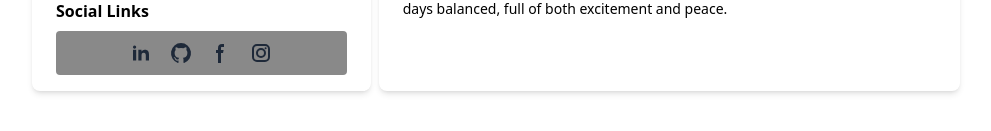
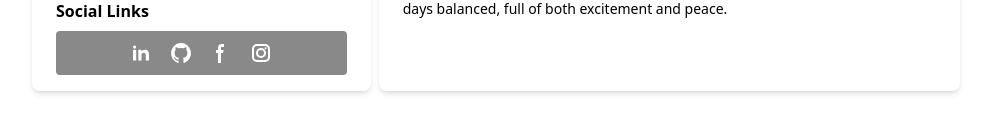
Before and after one commit to zhenllyalvarez/info-zhenllyalvarez, a plain HTML site: page index.html in a window 1280 px wide. Shown: the part 1645-1776 px from the top of the page, without its empty margins (144-1135 px from the left). Drawn offline with nearby package versions, Linux system fonts and the light colour scheme; a script that the page names is missing.

Commit message:
little fix

```diff
--- a/index.html
+++ b/index.html
@@ -281,23 +281,23 @@
                         <h3 class="font-semibold mb-2">Social Links</h3>
                         <div class="proj py-0.5 px-2 rounded flex justify-center">
                             <a href="https://www.linkedin.com/in/zhenlly-alvarez/" class="p-2">
-                                <svg class="w-6 h-6 text-gray-800 dark:text-white" xmlns="http://www.w3.org/2000/svg" fill="currentColor" viewBox="0 0 24 24">
+                                <svg class="w-6 h-6" xmlns="http://www.w3.org/2000/svg" fill="currentColor" viewBox="0 0 24 24">
                                     <path fill-rule="evenodd" d="M12.51 8.796v1.697a3.738 3.738 0 0 1 3.288-1.684c3.455 0 4.202 2.16 4.202 4.97V19.5h-3.2v-5.072c0-1.21-.244-2.766-2.128-2.766-1.827 0-2.139 1.317-2.139 2.676V19.5h-3.19V8.796h3.168ZM7.2 6.106a1.61 1.61 0 0 1-.988 1.483 1.595 1.595 0 0 1-1.743-.348A1.607 1.607 0 0 1 5.6 4.5a1.601 1.601 0 0 1 1.6 1.606Z" clip-rule="evenodd"/>
                                     <path d="M7.2 8.809H4V19.5h3.2V8.809Z"/>
                                 </svg>
                             </a>
                             <a href="https://github.com/zhenllyalvarez" class="p-2">
-                                <svg class="w-6 h-6 text-gray-800 dark:text-white" xmlns="http://www.w3.org/2000/svg" fill="currentColor" viewBox="0 0 24 24">
+                                <svg class="w-6 h-6" xmlns="http://www.w3.org/2000/svg" fill="currentColor" viewBox="0 0 24 24">
                                     <path fill-rule="evenodd" d="M12.006 2a9.847 9.847 0 0 0-6.484 2.44 10.32 10.32 0 0 0-3.393 6.17 10.48 10.48 0 0 0 1.317 6.955 10.045 10.045 0 0 0 5.4 4.418c.504.095.683-.223.683-.494 0-.245-.01-1.052-.014-1.908-2.78.62-3.366-1.21-3.366-1.21a2.711 2.711 0 0 0-1.11-1.5c-.907-.637.07-.621.07-.621.317.044.62.163.885.346.266.183.487.426.647.71.135.253.318.476.538.655a2.079 2.079 0 0 0 2.37.196c.045-.52.27-1.006.635-1.37-2.219-.259-4.554-1.138-4.554-5.07a4.022 4.022 0 0 1 1.031-2.75 3.77 3.77 0 0 1 .096-2.713s.839-.275 2.749 1.05a9.26 9.26 0 0 1 5.004 0c1.906-1.325 2.74-1.05 2.74-1.05.37.858.406 1.828.101 2.713a4.017 4.017 0 0 1 1.029 2.75c0 3.939-2.339 4.805-4.564 5.058a2.471 2.471 0 0 1 .679 1.897c0 1.372-.012 2.477-.012 2.814 0 .272.18.592.687.492a10.05 10.05 0 0 0 5.388-4.421 10.473 10.473 0 0 0 1.313-6.948 10.32 10.32 0 0 0-3.39-6.165A9.847 9.847 0 0 0 12.007 2Z" clip-rule="evenodd"/>
                                 </svg>
                             </a>
                             <a class="p-2" href="https://www.facebook.com/john.zhenlly.56">
-                                <svg class="w-6 h-6 text-gray-800 dark:text-white" aria-hidden="true" xmlns="http://www.w3.org/2000/svg" width="24" height="24" fill="currentColor" viewBox="0 0 24 24">
+                                <svg class="w-6 h-6" aria-hidden="true" xmlns="http://www.w3.org/2000/svg" width="24" height="24" fill="currentColor" viewBox="0 0 24 24">
                                     <path fill-rule="evenodd" d="M13.135 6H15V3h-1.865a4.147 4.147 0 0 0-4.142 4.142V9H7v3h2v9.938h3V12h2.021l.592-3H12V6.591A.6.6 0 0 1 12.592 6h.543Z" clip-rule="evenodd"/>
                                 </svg>
                             </a>
                             <a class="p-2" href="https://www.instagram.com/zhenllyalvarez/">
-                                <svg class="w-6 h-6 text-gray-800 dark:text-white" aria-hidden="true" xmlns="http://www.w3.org/2000/svg" width="24" height="24" fill="none" viewBox="0 0 24 24">
+                                <svg class="w-6 h-6" aria-hidden="true" xmlns="http://www.w3.org/2000/svg" width="24" height="24" fill="none" viewBox="0 0 24 24">
                                     <path fill="currentColor" fill-rule="evenodd" d="M3 8a5 5 0 0 1 5-5h8a5 5 0 0 1 5 5v8a5 5 0 0 1-5 5H8a5 5 0 0 1-5-5V8Zm5-3a3 3 0 0 0-3 3v8a3 3 0 0 0 3 3h8a3 3 0 0 0 3-3V8a3 3 0 0 0-3-3H8Zm7.597 2.214a1 1 0 0 1 1-1h.01a1 1 0 1 1 0 2h-.01a1 1 0 0 1-1-1ZM12 9a3 3 0 1 0 0 6 3 3 0 0 0 0-6Zm-5 3a5 5 0 1 1 10 0 5 5 0 0 1-10 0Z" clip-rule="evenodd"/>
                                 </svg>
                             </a>
```
